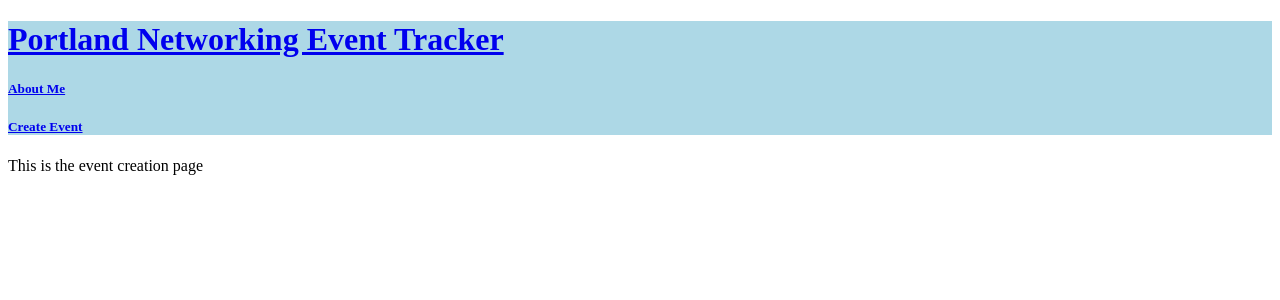
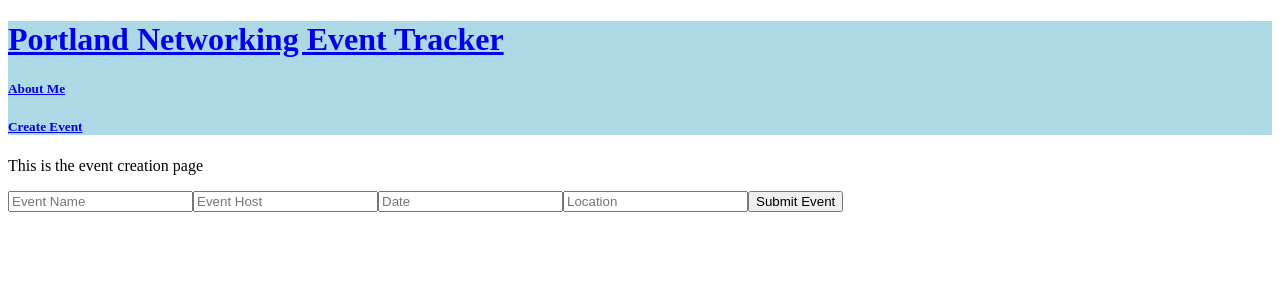
Before and after one commit to austinbhan/event-tracker, a React app: page /CreateEvent in a window 1280 px wide. Shown: the top 300 px of the page. Built offline with nearby package versions, Linux system fonts and the light colour scheme.

Commit message:
Create event form and comments

```diff
--- a/src/Components/CreateEvent.js
+++ b/src/Components/CreateEvent.js
@@ -1,9 +1,23 @@
 import styles from '../App.css';
+
+// User fills out the form
+// User submits the form
+// Submit will redirect to submitted page
+// Submitted page will have a button to the home page
+
+// List page will render submissions
 
 export default function CreateEvent() {
   return (
     <div className={styles.createEvent}>
       <p>This is the event creation page</p>
+      <form>
+        <input type="text" placeholder="Event Name"></input>
+        <input type="text" placeholder="Event Host"></input>
+        <input type="text" placeholder="Date"></input>
+        <input type="text" placeholder="Location"></input>
+        <button>Submit Event</button>
+      </form>
     </div>
   );
 }
```
